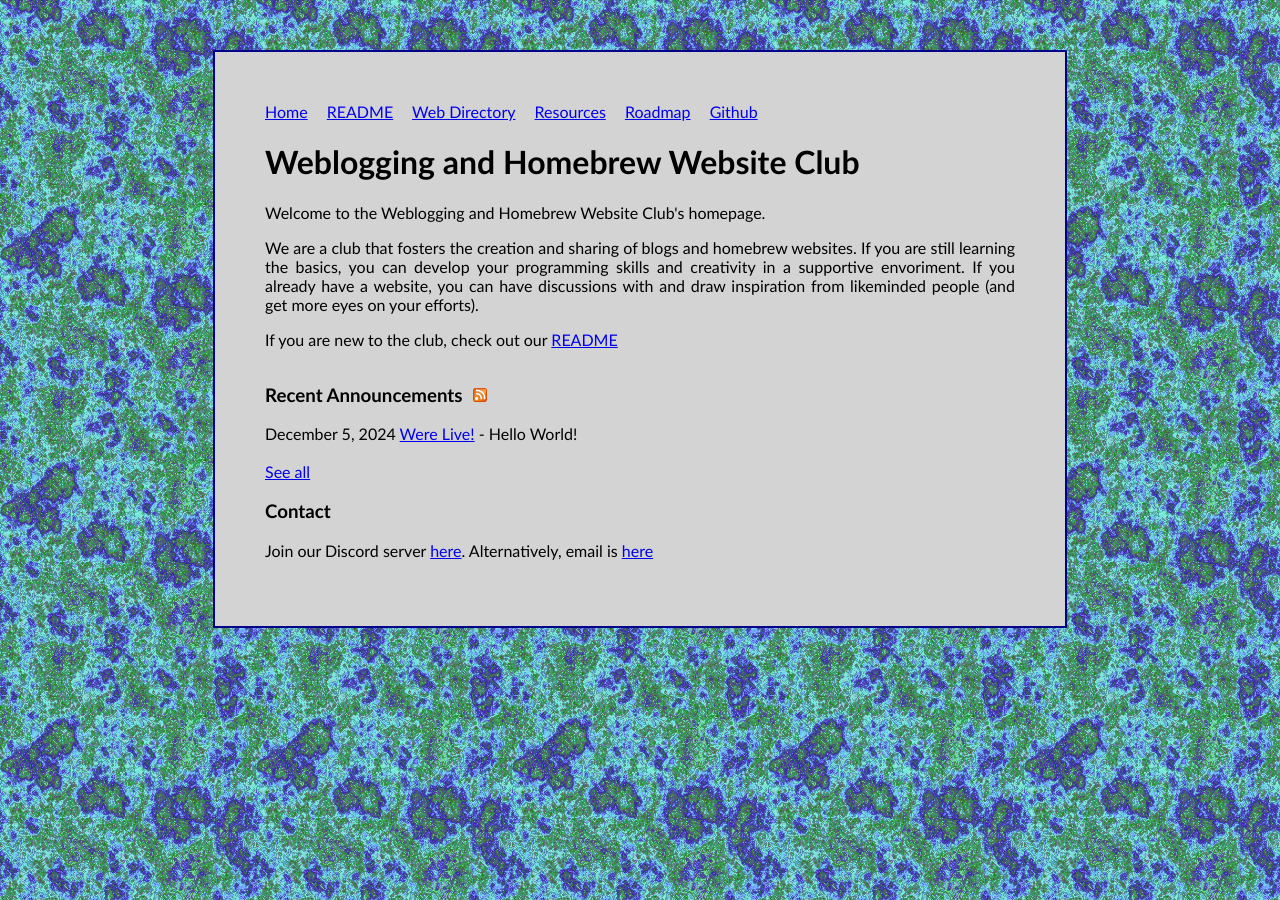
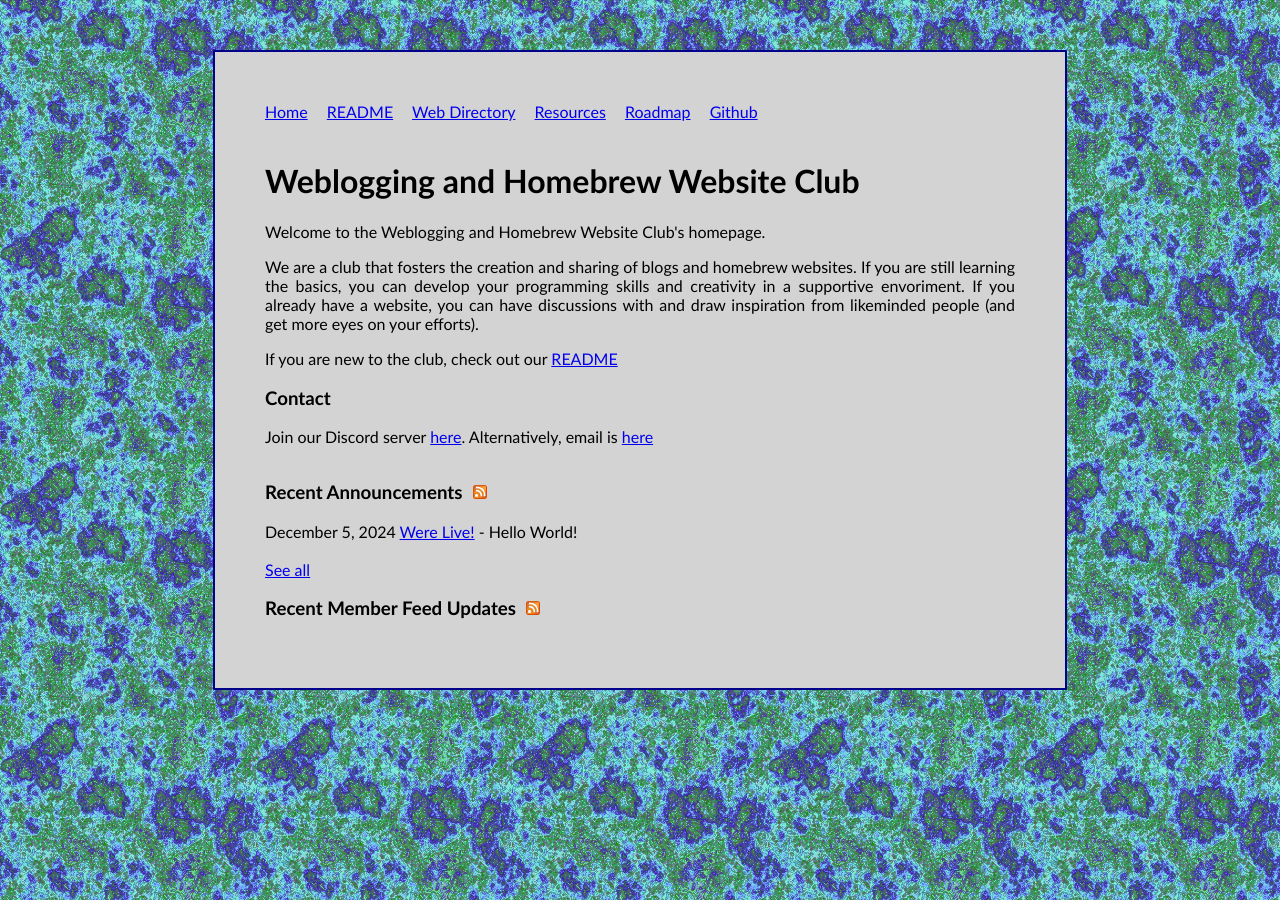
Before and after one commit to uoftwebloggingclub/uoftwebloggingclub.neocities.org, a Jekyll site: the page built from index.html, in a window 1280 px wide. Built offline with Jekyll 4.4.1, drawn with Linux system fonts in a browser that asks for light colours.

Commit message:
Show recent feeds on main page

```diff
--- a/Gemfile
+++ b/Gemfile
@@ -13,3 +13,7 @@
 end
 
 gem "webrick"
+
+gem "feed-normalizer", "~> 1.5"
+
+gem "fileutils", "~> 1.7"
--- a/_config.yml
+++ b/_config.yml
@@ -11,9 +11,11 @@
 exclude:
   - README.md
   - runlocal.sh
+  - generate_feed_includes.rb
 
 collections:
   - members
+  - recent_feeds
 
 feed:
   path: /announcements.atom
--- a/assets/css/index.scss
+++ b/assets/css/index.scss
@@ -17,6 +17,14 @@
     padding: 50px 50px 50px 50px;
     border-radius: 1px;
     border: 2px solid darkblue;
+}
+
+marquee {
+    margin-top: 15px;
+    color: grey;
+    a {
+        margin-left: 15px;
+    }
 }
 
 .date {
--- a/index.html
+++ b/index.html
@@ -1,12 +1,22 @@
 ---
 layout: default
 ---
+
+<marquee>
+    {% for item in site.recent_feeds %}
+        <a href="{{ item.link }}">{{ item.title }}</a> - {{ item.link | split: "//" | last | split: "/" | first }}
+    {% endfor %}
+</marquee>
 
 <h1>{{ site.title }}</h1>
 
 <p>Welcome to the {{ site.title }}'s homepage.</p>
 <p>We are a club that fosters the creation and sharing of blogs and homebrew websites. If you are still learning the basics, you can develop your programming skills and creativity in a supportive envoriment. If you already have a website, you can have discussions with and draw inspiration from likeminded people (and get more eyes on your efforts).</p>
 <p>If you are new to the club, check out our <a href="/readme">README</a></p>
+
+<h3>Contact</h3>
+
+<p>Join our Discord server <a href="https://discord.gg/3uY2eRTAcn">here</a>. Alternatively, email is <a href="mailto:{{ site.email | encode_email }}">here</a>
 
 <h3 style="display:inline-block">Recent Announcements</h3><a href="/announcements.atom" target="_blank"><img class="rss" src="/assets/img/rss.png" /></a>
 <br>
@@ -17,8 +27,12 @@
 
 {% endfor %}
 
-<br><a href="/archive">See all</a>
+<br><a href="/archive">See all</a><br>
 
-<h3>Contact</h3>
+<h3 style="display:inline-block">Recent Member Feed Updates</h3><a href="/feed.xml" target="_blank"><img class="rss" src="/assets/img/rss.png" /></a>
+<br>
+{% for post in site.recent_feeds %}
 
-<p>Join our Discord server <a href="https://discord.gg/3uY2eRTAcn">here</a>. Alternatively, email is <a href="mailto:{{ site.email | encode_email }}">here</a>
+    <a href="{{ post.link }}">{{ post.title }}</a> - {{ post.excerpt | strip_html}}<br>
+
+{% endfor %}
```
Also changed, not shown: generate_feed_includes.rb (added, +17 -0 lines), .github/workflows/publish.yml, 1 other file.
